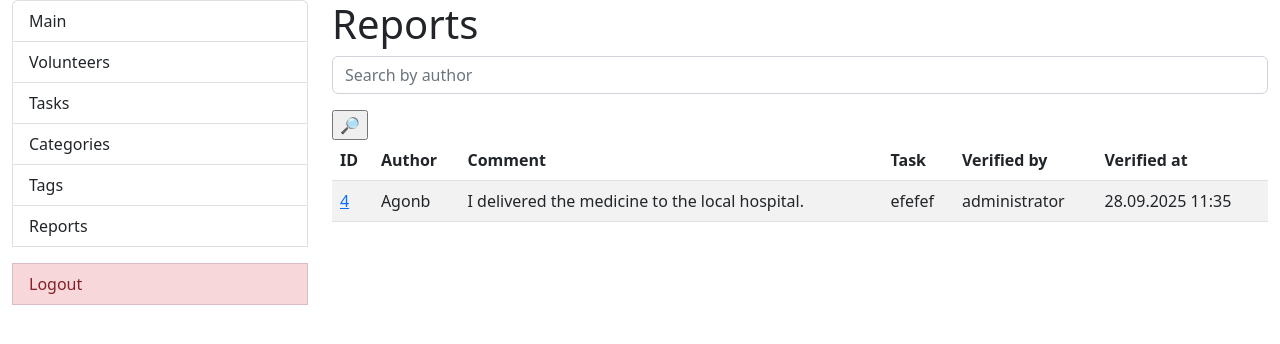
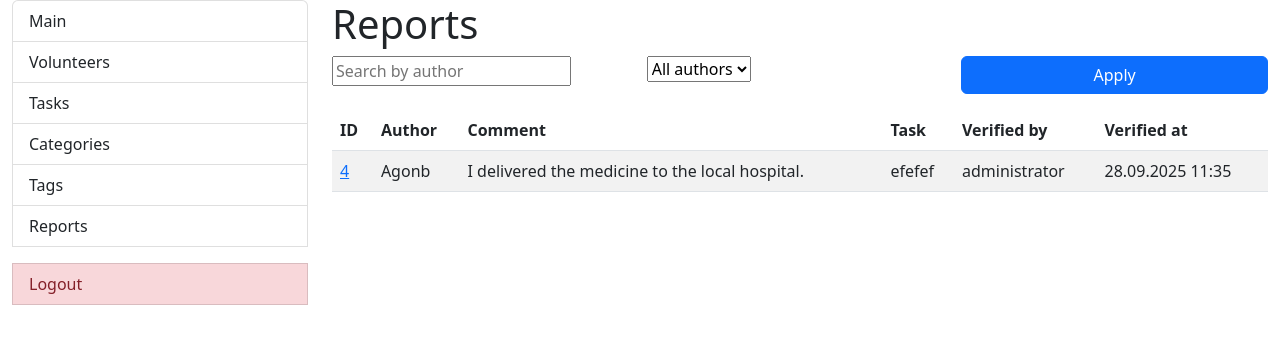
Before and after one commit to JustVov4uk/volunteer-task-manager, a Django app: page /tasks/reports/ in a window 1280 px wide. Shown: the top 344 px of the page. Run offline with Django 5.2, Linux system fonts and the light colour scheme; a user stored in the database is signed in; data comes from the database, SQL or seed files in the repository; some libraries are stand-ins or nearby versions.

Commit message:
add filtering for Reports by author

```diff
--- a/tasks/forms.py
+++ b/tasks/forms.py
@@ -145,3 +145,9 @@
             }
         )
     )
+    author_filter = forms.ModelChoiceField(
+        queryset=CustomUser.objects.filter(role="volunteer"),
+        required=False,
+        empty_label="All authors",
+        label="Author",
+    )
--- a/tasks/views.py
+++ b/tasks/views.py
@@ -253,18 +253,19 @@
     ):
         context = super(ReportListView, self).get_context_data(**kwargs)
         author = self.request.GET.get("author")
-        context["search_form"] = ReportSearchForm(
-            initial={"author": author}
-        )
+        context["search_form"] = ReportSearchForm(self.request.GET)
         return context
 
     def get_queryset(self):
         queryset = Report.objects.all()
         form = ReportSearchForm(self.request.GET)
         if form.is_valid():
-            author = form.cleaned_data.get("author")
-            if author:
-                queryset = queryset.filter(author__username__icontains=author)
+            author_text = form.cleaned_data.get("author")
+            author_filter = form.cleaned_data.get("author_filter")
+            if author_text:
+                queryset = queryset.filter(author__username__icontains=author_text)
+            if author_filter:
+                queryset = queryset.filter(author=author_filter)
         return queryset
 
 
--- a/templates/tasks/report_list.html
+++ b/templates/tasks/report_list.html
@@ -7,7 +7,17 @@
     <a class="btn btn-success mb-3" href="{% url 'tasks:report-create' %}">Add Report</a>
   {% endif %}
 
-  {% include "includes/search_form.html" %}
+  <form method="get" class="row g-2 mb-3">
+    <div class="col-md-4">
+      {{ search_form.author }}
+    </div>
+    <div class="col-md-4">
+      {{ search_form.author_filter }}
+    </div>
+    <div class="col-md-4">
+      <button type="submit" class="btn btn-primary w-100">Apply</button>
+    </div>
+  </form>
 
   {% if report_list %}
     <table class="table table-striped table-hover align-middle">
--- a/templates/tasks/task_list.html
+++ b/templates/tasks/task_list.html
@@ -8,7 +8,6 @@
     {% endif %}
   </div>
 
-  <!-- Форма фільтрації -->
   <form method="get" class="row g-2 mb-4">
     <div class="col-md-3">
       {{ search_form.title }}
@@ -24,7 +23,6 @@
     </div>
   </form>
 
-  <!-- Таблиця зі списком задач -->
   {% if task_list %}
     <table class="table table-striped table-hover align-middle">
       <thead class="table-light">
```
